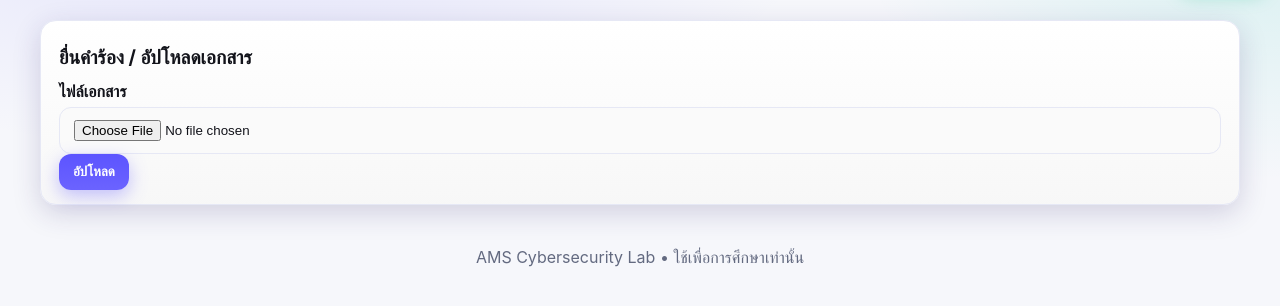
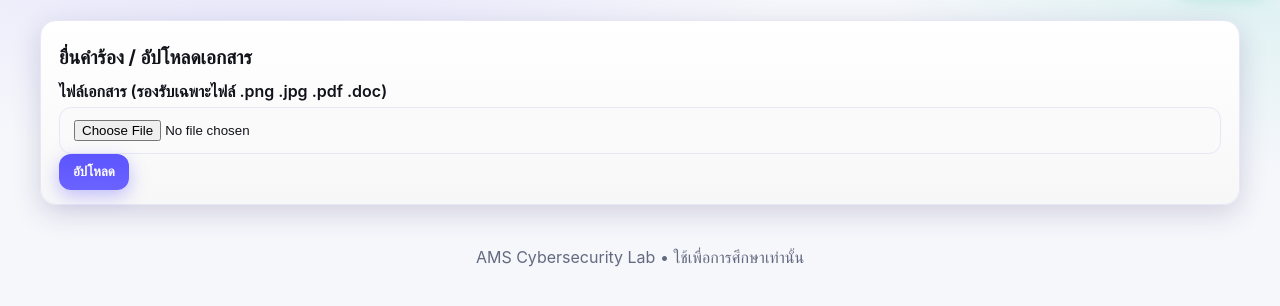
Before and after one commit to phwrscr1pt/school-ams-vulnlab, a PHP site: page /request.php in a window 1280 px wide. Shown: the part 59-365 px from the top of the page. Run offline with PHP 8.4, Linux system fonts and the light colour scheme.

```diff
--- a/src/request.php
+++ b/src/request.php
@@ -2,7 +2,7 @@
 <div class="card">
   <h1>ยื่นคำร้อง / อัปโหลดเอกสาร</h1>
   <form method="post" enctype="multipart/form-data">
-    <label>ไฟล์เอกสาร</label>
+    <label>ไฟล์เอกสาร (รองรับเฉพาะไฟล์ .png .jpg .pdf .doc)</label>
     <input type="file" name="doc" required>
     <button class="btn" type="submit">อัปโหลด</button>
   </form>
@@ -15,7 +15,7 @@ if($_FILES){
   if(in_array($ctype,$allowed)){
      $target = __DIR__.'/uploads/'.basename($orig);
      if(move_uploaded_file($f['tmp_name'],$target)){
-        echo "<p class='notice'>อัปโหลดสำเร็จ: <a target='_blank' href='uploads/".htmlspecialchars(basename($orig))."'>เปิดไฟล์</a></p>";
+        // echo "<p class='notice'>อัปโหลดสำเร็จ: <a target='_blank' href='uploads/".htmlspecialchars(basename($orig))."'>เปิดไฟล์</a></p>";
      } else { echo "<p class='notice'>อัปโหลดล้มเหลว</p>"; }
   } else { echo "<p class='notice'>ชนิดไฟล์ไม่อนุญาต ($ctype)</p>"; }
 }
```
